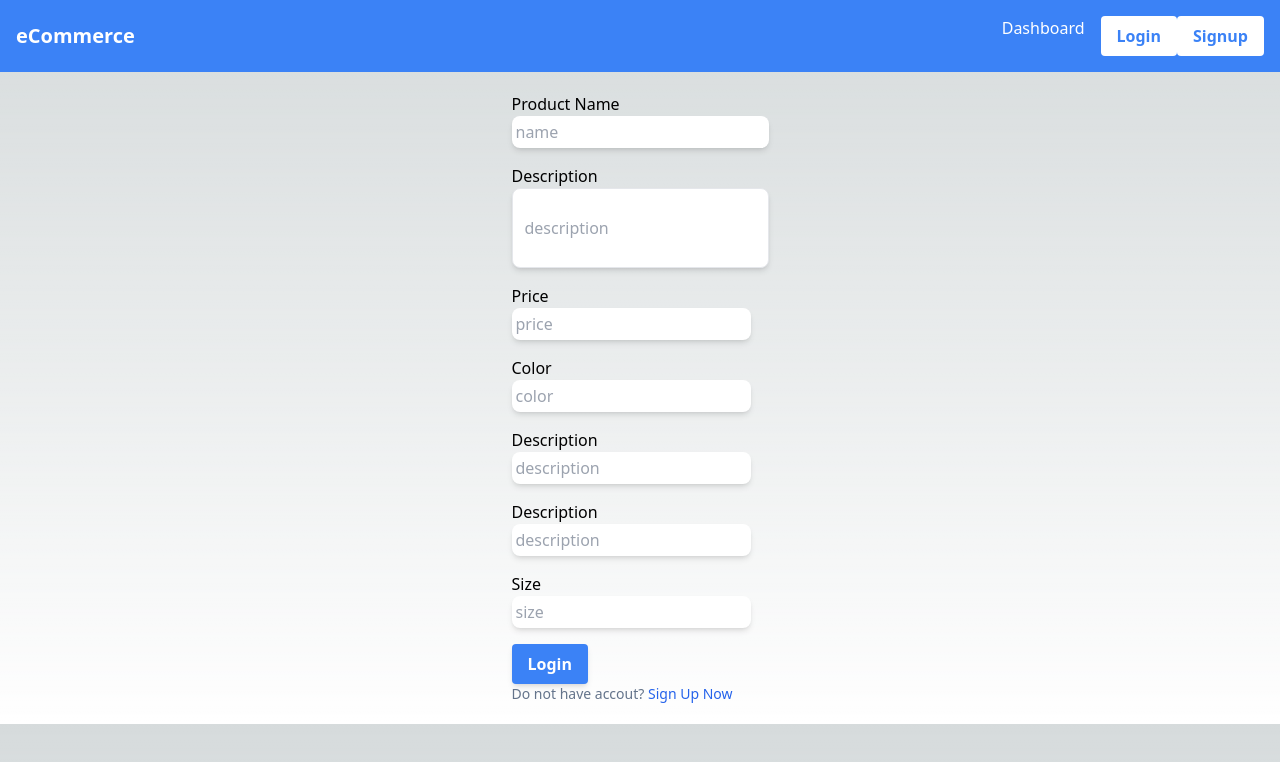
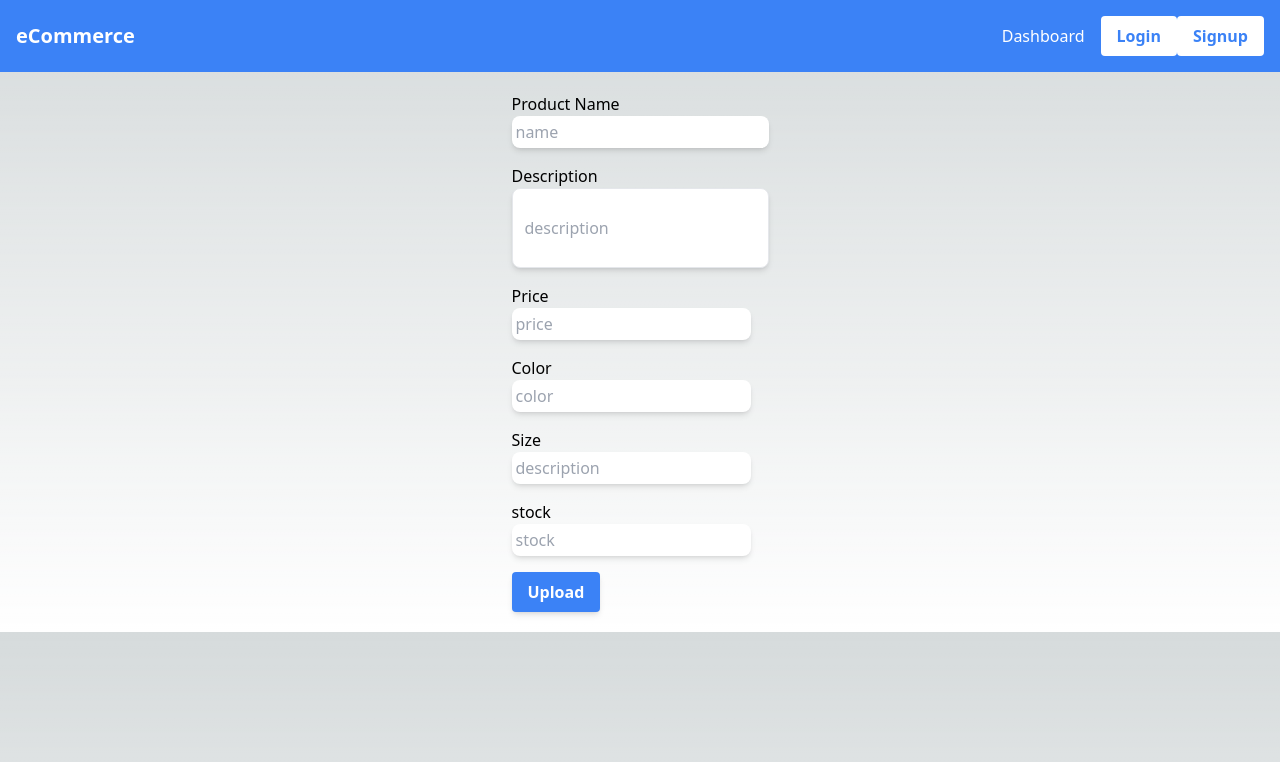
Before and after one commit to abdul-hanan79/MERN-Stack-Hackathon, a Next.js app: page /dashboard in a window 1280 px wide. Shown: the top 762 px of the page. Built offline with nearby package versions, Linux system fonts and the light colour scheme.

Commit message:
minor changes

```diff
--- a/src/app/dashboard/page.tsx
+++ b/src/app/dashboard/page.tsx
@@ -1,28 +1,5 @@
 import ProductForm from '@/components/AddProductDetails'
 import React from 'react'
-import { store } from '../../store/store';
-import { useRouter } from 'next/router';
-
-export async function getServerSideProps() {
-  const router = useRouter();
-  // Get the current state of the Redux store.
-  const state = store.getState();
-  console.log("state", state);
-
-  // Check if the user is logged in.
-  const isLoggedIn = state.authSlice.isLoggedIn;
-  if (!isLoggedIn) {
-    // Redirect the user to the login page.
-    router.push('/login');
-  }
-
-  // ...
-  return {
-    props: {
-      // ...
-    },
-  };
-}
 
 
 const page = () => {
--- a/src/components/AddProductDetails.tsx
+++ b/src/components/AddProductDetails.tsx
@@ -1,42 +1,42 @@
 
 'use client'
+import useProducts from "@/customHooks/useProducts";
 import { ProductSchema } from "@/schemas/productSchema";
 import { useFormik, ErrorMessage, Field } from "formik";
 
 
-
 const ProductForm = () => {
+    // const onSubmit = () => console.log("hello");
+    const { uploadProductDetails } = useProducts();
     const initialValues = {
         name: '',
-        category: '',
         description: '',
         price: '',
         color: '',
         size: '',
         images: [],
         stock: '',
+        category: '',
         ratings: [{ userId: '', rating: '', review: '' }],
     };
-
-    const { values, handleBlur, handleSubmit, handleChange, isValid, errors, touched } = useFormik({
+    const { values, handleBlur, handleSubmit, handleChange, isValid, errors, touched } =
+        useFormik({
             initialValues,
             validationSchema: ProductSchema,
             validateOnChange: true,
             validateOnBlur: false,
             onSubmit: (values, action) => {
-            console.log("values", values);
+                console.log("values in add producte details", values);
+                uploadProductDetails(values)
                 action.resetForm()
             }
         })
     return (
         <>
             <div className="container mx-auto">
-
                 <div className="flex ">
-
-                    <div className=" mx-auto p-5 ">
+                    <div className="mx-auto p-5 ">
                         <form onSubmit={handleSubmit} className="flex flex-col gap-4">
-
                             <div className="input-block">
                                 <label htmlFor="name" className="block text-md font-medium text-slate-700F">
                                     Product Name
@@ -119,46 +119,46 @@ const ProductForm = () => {
                                 ) : null}
                             </div>
                             <div className="input-block">
-                                <label htmlFor="description" className="block text-md font-medium text-slate-700F">
-                                    Description
+                                <label htmlFor="size" className="block text-md font-medium text-slate-700F">
+                                    Size
                                 </label>
                                 <input
                                     type="text"
                                     autoComplete="off"
-                                    name="description"
-                                    id="description"
+                                    name="size"
+                                    id="size"
                                     className="rounded-lg shadow-md p-1"
 
                                     placeholder="description"
-                                    value={values.description}
+                                    value={values.size}
                                     onChange={handleChange}
                                     onBlur={handleBlur}
                                 />
-                                {errors.description && touched.description ? (
-                                    <p className="form-error text-rose-700">{errors.description}</p>
+                                {errors.size && touched.size ? (
+                                    <p className="form-error text-rose-700">{errors.size}</p>
                                 ) : null}
                             </div>
                             <div className="input-block">
-                                <label htmlFor="description" className="block text-md font-medium text-slate-700F">
-                                    Description
+                                <label htmlFor="stock" className="block text-md font-medium text-slate-700F">
+                                    stock
                                 </label>
                                 <input
                                     type="text"
                                     autoComplete="off"
-                                    name="description"
-                                    id="description"
+                                    name="stock"
+                                    id="stock"
                                     className="rounded-lg shadow-md p-1"
 
-                                    placeholder="description"
-                                    value={values.description}
+                                    placeholder="stock"
+                                    value={values.stock}
                                     onChange={handleChange}
                                     onBlur={handleBlur}
                                 />
-                                {errors.description && touched.description ? (
-                                    <p className="form-error text-rose-700">{errors.description}</p>
+                                {errors.stock && touched.stock ? (
+                                    <p className="form-error text-rose-700">{errors.stock}</p>
                                 ) : null}
                             </div>
-                            <div className="input-block">
+                            {/* <div className="input-block">
                                 <label htmlFor="size" className="block text-md font-medium text-slate-700F">
                                     Size
                                 </label>
@@ -177,43 +177,19 @@ const ProductForm = () => {
                                 {errors.size && touched.size ? (
                                     <p className="form-error text-rose-700">{errors.description}</p>
                                 ) : null}
-                            </div>
-                            {/* <div className="input-block">
-                                <label htmlFor="category" className="block text-gray-700 font-semibold mb-2">
-                                    Product Category
-                                </label>
-                                <Field
-                                    as="select"
-                                    id="category"
-                                    name="category"
-                                    className="border rounded w-full py-2 px-3 text-gray-700"
-                                >
-                                    <option value="">Select Category</option>
-                                    {values.category.map((category: any) => (
-                                        <option key={category} value={category}>
-                                            {category}
-                                        </option>
-                                    ))}
-                                </Field>
-                                <ErrorMessage name="category" component="div" className="text-red-500" />
-
-
                             </div> */}
-
-
                             <div className="modal-buttons">
                                 <button
                                     className="bg-blue-500 hover:bg-blue-700 text-white font-bold py-2 px-4 rounded shadow-md"
                                     type="submit"
-                                    disabled={!isValid}
+                                // disabled={!isValid}
                                 >
-                                    Login
+                                    Upload
                                 </button>
                             </div>
+
                         </form>
-                        <p className="sign-up text-sm text-slate-500">
-                            Do not have accout? <a href="#" className="text-blue-600 underline-offset-auto">Sign Up Now</a>
-                        </p>
+
                     </div>
                 </div >
 
--- a/src/components/Navbar.tsx
+++ b/src/components/Navbar.tsx
@@ -1,4 +1,5 @@
 'use client'
+import useDashboard from '@/customHooks/useDashboard';
 import { useLogin } from '@/customHooks/useLogin';
 import { useSignup } from '@/customHooks/useSignup';
 import Link from 'next/link';
@@ -10,6 +11,7 @@ import { useSelector } from 'react-redux';
 const Navbar = () => {
     const userLogined = useSelector((state: any) => state.authSlice.isLoggedIn)
     console.log("userLogined navbar", userLogined);
+    const { checkUserLogin } = useDashboard();
     // useEffect(() => {
     //     if (!auth.isLoggedIn && auth.currentUserRequestLoader) {
     //         router.push("/login");
@@ -28,9 +30,9 @@ const Navbar = () => {
                 </Link>
             </div>
             <div className="hidden md:flex space-x-4">
-                <Link href="/dashboard">
-                    <p className="text-white hover:text-blue-200">Dashboard</p>
-                </Link>
+
+                <button className="text-white hover:text-blue-200" onClick={checkUserLogin}>Dashboard</button>
+
                 {/* {!userLoggedIn: */}
                 {!userLogined ?
                     <div>
--- a/src/components/SignupForm.tsx
+++ b/src/components/SignupForm.tsx
@@ -24,9 +24,7 @@ const SignupForm = () => {
                 action.resetForm();
             },
         });
-
-    console.log("error", errors);
-
+    // console.log("error", errors);
     return (
         <>
             <div className="container mx-auto">
--- /dev/null
+++ b/src/customHooks/useDashboard.ts
@@ -0,0 +1,22 @@
+import { useRouter } from "next/navigation";
+
+import React from 'react'
+import { useSelector } from 'react-redux'
+
+const useDashboard = () => {
+    const userLogined = useSelector((state: any) => state.authSlice.isLoggedIn)
+    console.log("user is logined", userLogined);
+    const router = useRouter();
+    const checkUserLogin = () => {
+        if (userLogined) {
+            router.push("/dashboard")
+        }
+        else {
+            router.push("/login")
+        }
+    }
+    return {
+        checkUserLogin
+    }
+}
+export default useDashboard
--- a/src/customHooks/useLogin.tsx
+++ b/src/customHooks/useLogin.tsx
@@ -12,6 +12,7 @@ import { useRouter } from "next/navigation";
 export const useLogin = () => {
     const router = useRouter();
     const userLogined = useSelector((state: any) => state.authSlice.isLoggedIn)
+    console.log("userlogied useLogin", userLogined);
     const dispatch = useDispatch<ThunkDispatch<RootState, any, AnyAction>>();
     const doLogin = async (values: loginUserType) => {
         try {
@@ -25,6 +26,9 @@ export const useLogin = () => {
             console.log("user is logined", userLogined);
             if (userLogined) {
                 router.push("/dashboard")
+            }
+            else{
+                alert("error in login ")
             }
 
         }
--- /dev/null
+++ b/src/customHooks/useProducts.ts
@@ -0,0 +1,12 @@
+import React from 'react'
+
+const useProducts = () => {
+    const uploadProductDetails = async (values) => {
+        console.log("values", values);
+    }
+    return {
+        uploadProductDetails
+    }
+}
+
+export default useProducts
```
Also changed, not shown: 2 other files (tests, documents, lock files or other folders). Lines whose indentation alone changed are shown as unchanged.
